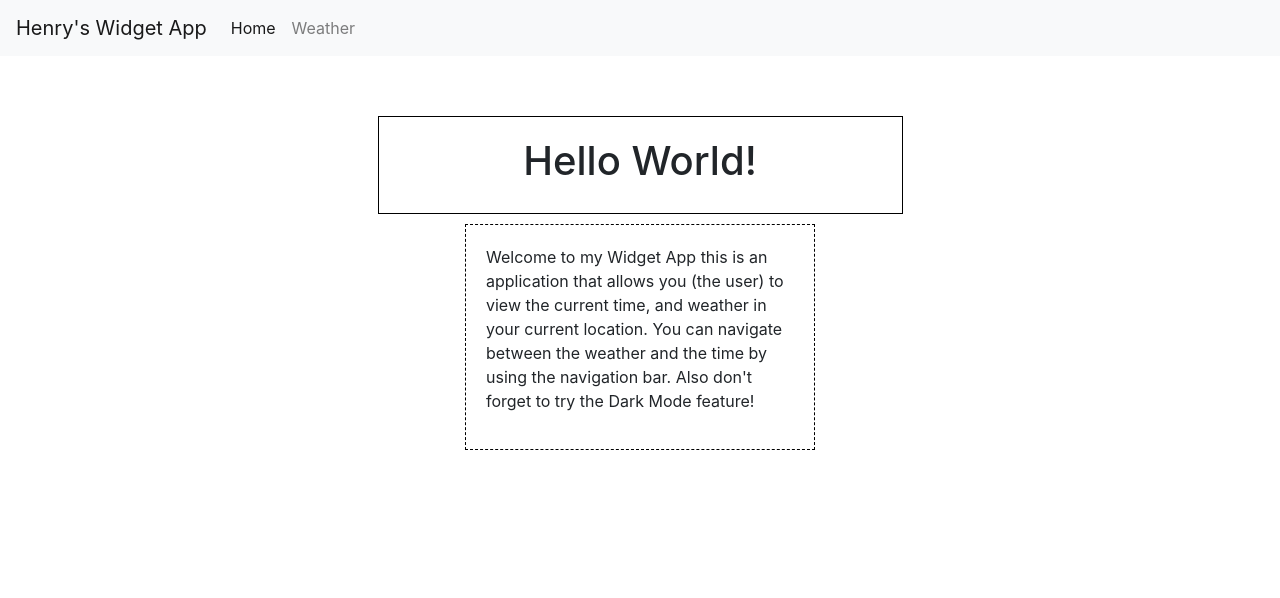
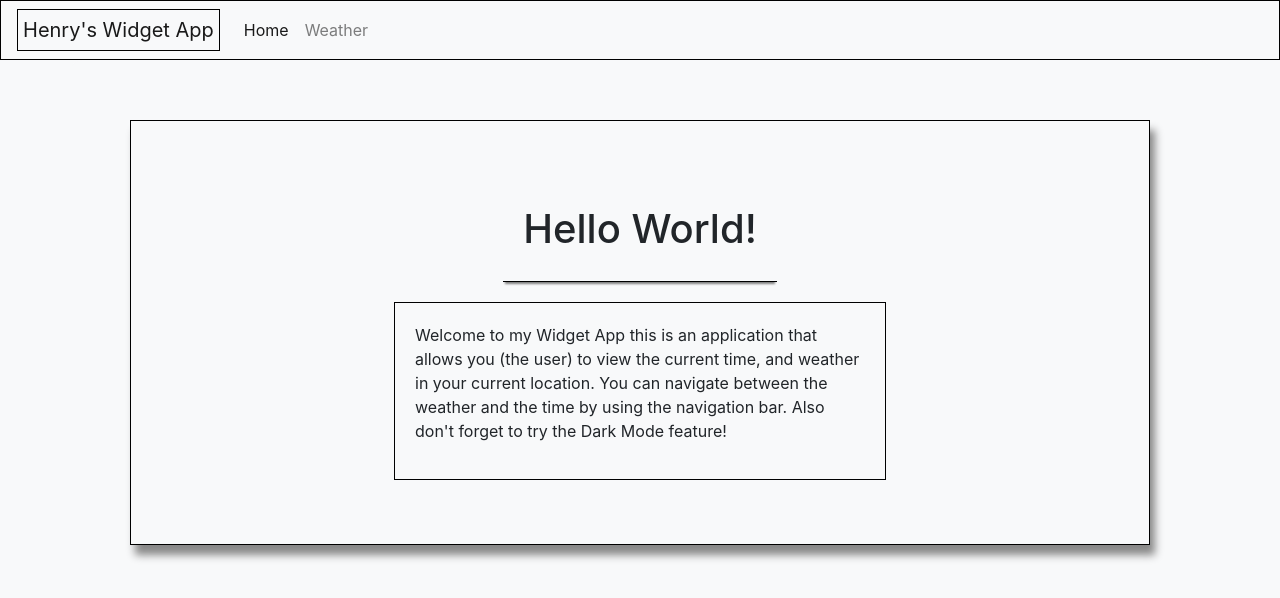
Before and after one commit to Henrynunez112/my-weather-app-2.0, a React (Create React App) app: page / in a window 1280 px wide. Shown: the top 598 px of the page. Built offline with nearby package versions, Linux system fonts and the light colour scheme.

Commit message:
css-ing the home page

```diff
--- a/src/App.css
+++ b/src/App.css
@@ -1,5 +1,11 @@
+:root{
+  --black: #000000;
+  --tron: #7DFDFE;
+  --cultured: #F8F9FA;
+}
 .App {
   text-align: center;
+  background-color: var(--cultured);
 }
 
 .App-logo {
--- a/src/Components/Home/Home.css
+++ b/src/Components/Home/Home.css
@@ -8,13 +8,21 @@
     padding: 60px;
     justify-content: center;
     align-content: center;
+    background-color: var(--cultured) !important;
+}
+.homeJumbotron{
+    box-shadow: 5px 10px 8px #888888;
+    border-radius: 0px;
+    border: 1px solid var(--black);
+    background-color: var(--cultured) !important;
 }
 .homeHeader{
     padding: 20px;
-    border: 1px solid black;
-    margin-bottom: 10px;
+    border-bottom: 1px solid var(--black);
+    box-shadow: 0 4px 2px -2px gray;
+    margin-bottom: 20px;
 }
 .homebodyContainer{
-    border: 1px dashed black;
+    border: 1px solid black;
     padding: 20px;
 }
--- a/src/Components/Home/Home.js
+++ b/src/Components/Home/Home.js
@@ -3,14 +3,15 @@ import "../Home/Home.css";
 
 const Home = () => {
   return (
-    <div className="homeContainer container">
-      <div className="row justify-content-center">
-        <div className="homeHeader col-10 col-md-8 col-lg-6">
+    <div className="homeContainer justify-content-center container">
+      <div className="jumbotron homeJumbotron">
+      <div className="row justify-content-center homeHeaderRow">
+        <div className="homeHeader col-10 col-md-auto">
           <h1>Hello World!</h1>
         </div>
       </div>
       <div className="row justify-content-center">
-        <div className="homebodyContainer col-8 col-md-6 col-lg-4">
+        <div className="homebodyContainer col-8 col-md-6">
           <p className="text-left">
             Welcome to my Widget App this is an application that allows you (the user) to view the current
             time, and weather in your current location. You can navigate
@@ -20,6 +21,7 @@ const Home = () => {
           </p>
         </div>
       </div>
+      </div>
     </div>
   );
 };
--- a/src/Components/NavBar/NavBar.css
+++ b/src/Components/NavBar/NavBar.css
@@ -3,3 +3,11 @@
     --tron: #7DFDFE;
     --cultured: #F8F9FA;
 }
+.navbar{
+    border: 1px solid var(--black) !important;
+    background-color: var(--cultured) !important;
+}
+.navbar-brand{
+    border: 1px solid var(--black);
+    padding: 5px
+}
--- a/src/Components/NavBar/NavBar.js
+++ b/src/Components/NavBar/NavBar.js
@@ -1,11 +1,12 @@
 import React from "react";
 import { NavLink } from "react-router-dom";
+import "./NavBar.css";
 
 const NavBar = () => {
   return (
     <nav className="navbar navbar-expand-lg navbar-light bg-light sticky-top">
       <a className="navbar-brand" href="/">
-        Henry's Widget App
+        <span id='brandedH'>H</span>enry's Widget App
       </a>
       <button
         className="navbar-toggler"
--- a/src/index.css
+++ b/src/index.css
@@ -1,3 +1,8 @@
+:root{
+  --black: #000000;
+  --tron: #7DFDFE;
+  --cultured: #F8F9FA;
+}
 body {
   margin: 0;
   font-family: -apple-system, BlinkMacSystemFont, 'Segoe UI', 'Roboto', 'Oxygen',
@@ -5,6 +10,7 @@ body {
     sans-serif;
   -webkit-font-smoothing: antialiased;
   -moz-osx-font-smoothing: grayscale;
+  background-color: var(--cultured) !important;
 }
 
 code {
```
